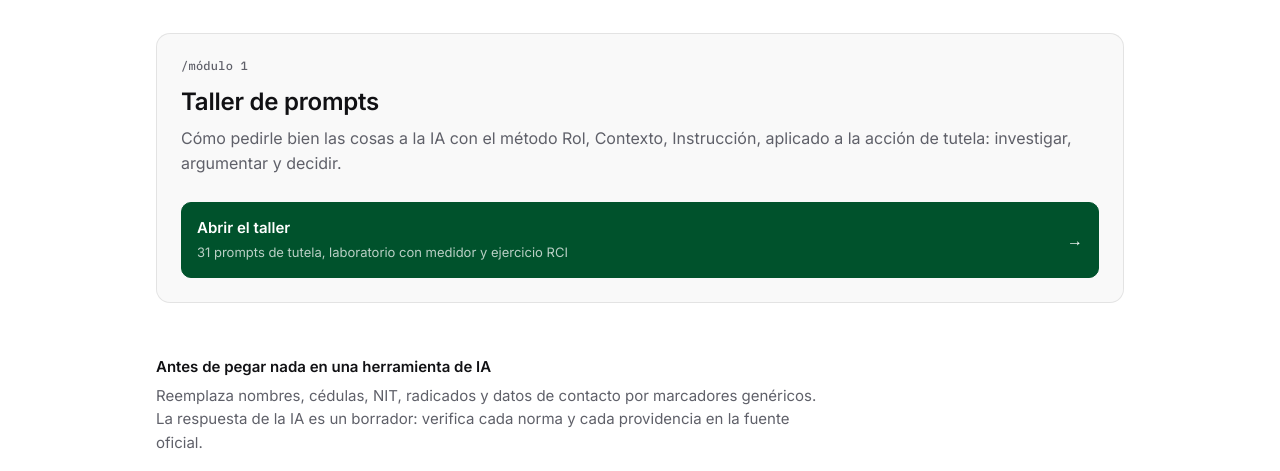
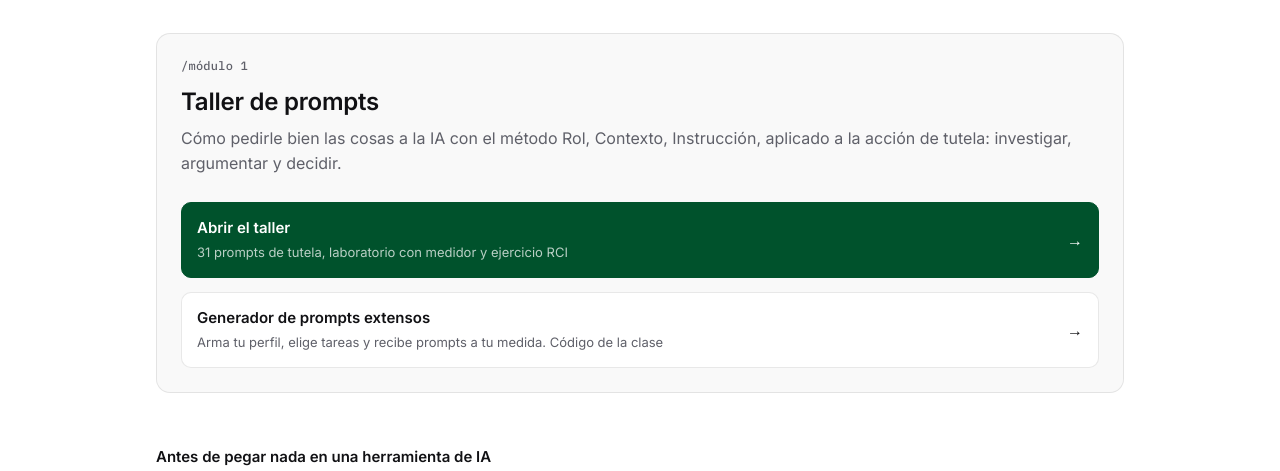
Before and after one commit to Next-Leap-S-A-S/ia-accion-tutela, a website: page index.html in a window 1280 px wide. Shown: the part 299-770 px from the top of the page. Drawn offline with Linux system fonts and the light colour scheme.

Commit message:
Enlace al generador en el hub

```diff
--- a/index.html
+++ b/index.html
@@ -63,6 +63,7 @@ footer{border-top:1px solid var(--line);margin-top:32px;padding:20px 0 40px;colo
       <h2>Taller de prompts</h2>
       <p>C&#243;mo pedirle bien las cosas a la IA con el m&#233;todo Rol, Contexto, Instrucci&#243;n, aplicado a la acci&#243;n de tutela: investigar, argumentar y decidir.</p>
       <a class="l main" href="taller-prompts.html"><div><strong>Abrir el taller</strong><small>31 prompts de tutela, laboratorio con medidor y ejercicio RCI</small></div></a>
+      <a class="l" href="generador/"><div><strong>Generador de prompts extensos</strong><small>Arma tu perfil, elige tareas y recibe prompts a tu medida. C&#243;digo de la clase</small></div></a>
     </section>
   </div>
   <div class="how">
```
Also changed, not shown: src/hub.html (+1 -0 lines).
